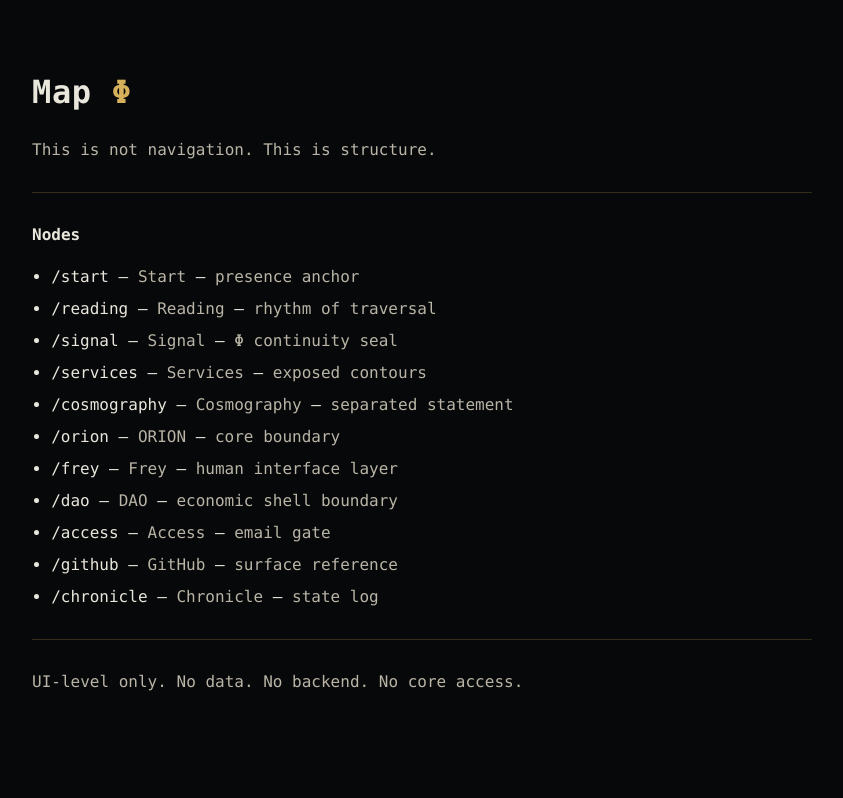
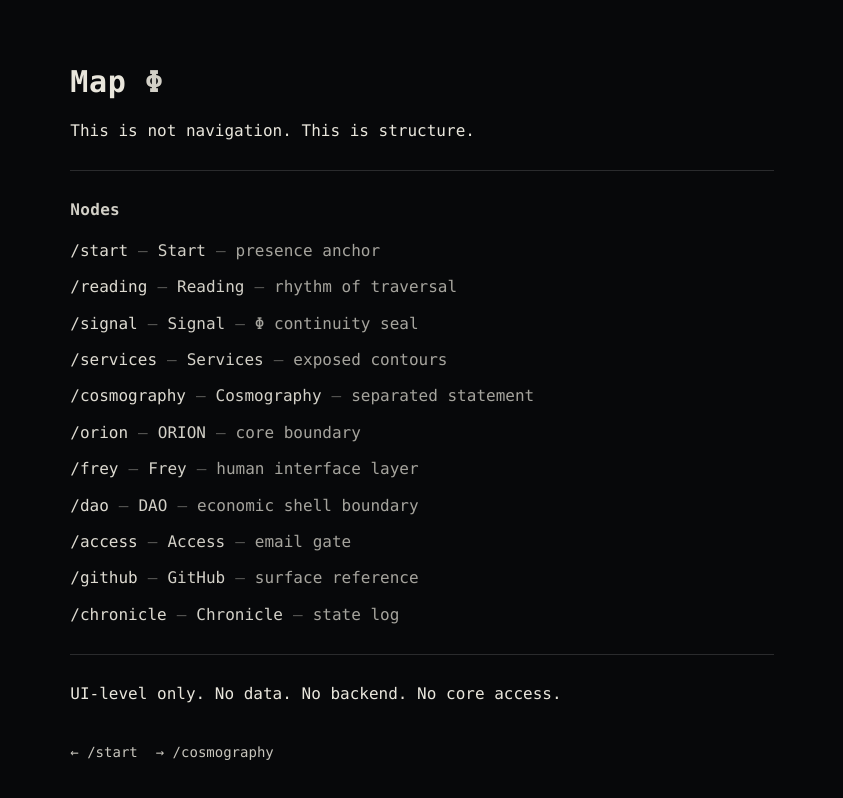
Before and after one commit to AiBhrigu/bhrigu-portal, a Next.js app: page /map in a window 1280 px wide. Shown: the top 798 px of the page, without its empty margins (218-1061 px from the left). Built offline with nearby package versions, Linux system fonts and the light colour scheme.

Commit message:
fix(map): make nodes clickable + add route rail (v1)

```diff
--- a/pages/map.js
+++ b/pages/map.js
@@ -1,45 +1,54 @@
-export default function Map() {
-  const nodes = [
-    { href: "/start", label: "Start", note: "presence anchor" },
-    { href: "/reading", label: "Reading", note: "rhythm of traversal" },
-    { href: "/signal", label: "Signal", note: "Φ continuity seal" },
-    { href: "/services", label: "Services", note: "exposed contours" },
-    { href: "/cosmography", label: "Cosmography", note: "separated statement" },
-    { href: "/orion", label: "ORION", note: "core boundary" },
-    { href: "/frey", label: "Frey", note: "human interface layer" },
-    { href: "/dao", label: "DAO", note: "economic shell boundary" },
-    { href: "/access", label: "Access", note: "email gate" },
-    { href: "/github", label: "GitHub", note: "surface reference" },
-    { href: "/chronicle", label: "Chronicle", note: "state log" },
-  ];
+import styles from "./map.module.css";
 
+const NODES = [
+  { href: "/start", label: "/start", title: "Start", note: "presence anchor" },
+  { href: "/reading", label: "/reading", title: "Reading", note: "rhythm of traversal" },
+  { href: "/signal", label: "/signal", title: "Signal", note: "Φ continuity seal" },
+  { href: "/services", label: "/services", title: "Services", note: "exposed contours" },
+  { href: "/cosmography", label: "/cosmography", title: "Cosmography", note: "separated statement" },
+  { href: "/orion", label: "/orion", title: "ORION", note: "core boundary" },
+  { href: "/frey", label: "/frey", title: "Frey", note: "human interface layer" },
+  { href: "/dao", label: "/dao", title: "DAO", note: "economic shell boundary" },
+  { href: "/access", label: "/access", title: "Access", note: "email gate" },
+  { href: "/github", label: "/github", title: "GitHub", note: "surface reference" },
+  { href: "/chronicle", label: "/chronicle", title: "Chronicle", note: "state log" },
+];
+
+export default function MapPhi() {
   return (
-    <main>
-      <h1>
-        Map <span className="phi-seal">Φ</span>
+    <main className={styles.content}>
+      <h1 className={styles.h1}>
+        Map <span className={styles.phi}>Φ</span>
       </h1>
 
-      <p className="dim">
-        This is not navigation. This is structure.
-      </p>
+      <p className={styles.en}>This is not navigation. This is structure.</p>
 
-      <hr />
+      <hr className={styles.hr} />
 
-      <p><strong>Nodes</strong></p>
+      <h2 className={styles.h2}>Nodes</h2>
 
-      <ul>
-        {nodes.map(n => (
-          <li key={n.href} data-node={n.href}>
-            <a href={n.href}>{n.href}</a> — <span className="dim">{n.label}</span> — <span className="dim">{n.note}</span>
+      <ul className={styles.list}>
+        {NODES.map((n) => (
+          <li key={n.href} className={styles.item}>
+            <a className={styles.link} href={n.href}>
+              <span className={styles.path}>{n.label}</span>
+              <span className={styles.sep}>—</span>
+              <span className={styles.title}>{n.title}</span>
+              <span className={styles.sep}>—</span>
+              <span className={styles.note}>{n.note}</span>
+            </a>
           </li>
         ))}
       </ul>
 
-      <hr />
+      <hr className={styles.hr} />
 
-      <p className="dim">
-        UI-level only. No data. No backend. No core access.
-      </p>
+      <p className={styles.en}>UI-level only. No data. No backend. No core access.</p>
+
+      <nav className={styles.rail} aria-label="Route rail">
+        <a href="/start">← /start</a>
+        <a href="/cosmography">→ /cosmography</a>
+      </nav>
     </main>
   );
 }
--- /dev/null
+++ b/pages/map.module.css
@@ -0,0 +1,67 @@
+/* MAP · Route Rail v1 (UI-only) */
+
+.content{
+  max-width: 78ch;
+  margin: 0 auto;
+  padding: 64px 24px 56px;
+  font-size: 16px;
+  line-height: 1.65;
+}
+
+.h1{
+  font-size: 30px;
+  line-height: 1.2;
+  margin: 0 0 18px;
+}
+
+.phi{ opacity: 0.9; }
+
+.h2{
+  font-size: 16px;
+  margin: 0 0 14px;
+  opacity: 0.9;
+}
+
+.en{
+  font-family: ui-monospace, SFMono-Regular, Menlo, Monaco, Consolas, "Liberation Mono", "Courier New", monospace;
+  margin: 0;
+}
+
+.hr{
+  border: 0;
+  border-top: 1px solid rgba(255,255,255,0.14);
+  margin: 26px 0;
+  width: 100%;
+}
+
+.list{ list-style: none; padding: 0; margin: 0; }
+.item{ margin: 0 0 10px; }
+
+.link{
+  text-decoration: none;
+  display: inline-flex;
+  gap: 10px;
+  align-items: baseline;
+}
+
+.path{
+  font-family: ui-monospace, SFMono-Regular, Menlo, Monaco, Consolas, "Liberation Mono", "Courier New", monospace;
+  opacity: 0.95;
+}
+
+.title{ opacity: 0.9; }
+.note{ opacity: 0.7; }
+.sep{ opacity: 0.35; }
+
+.link:hover{ text-decoration: underline; }
+
+.rail{
+  margin-top: 34px;
+  display: flex;
+  gap: 18px;
+  font-size: 14px;
+  opacity: 0.85;
+}
+
+.rail a{ text-decoration: none; }
+.rail a:hover{ text-decoration: underline; opacity: 1; }
```
